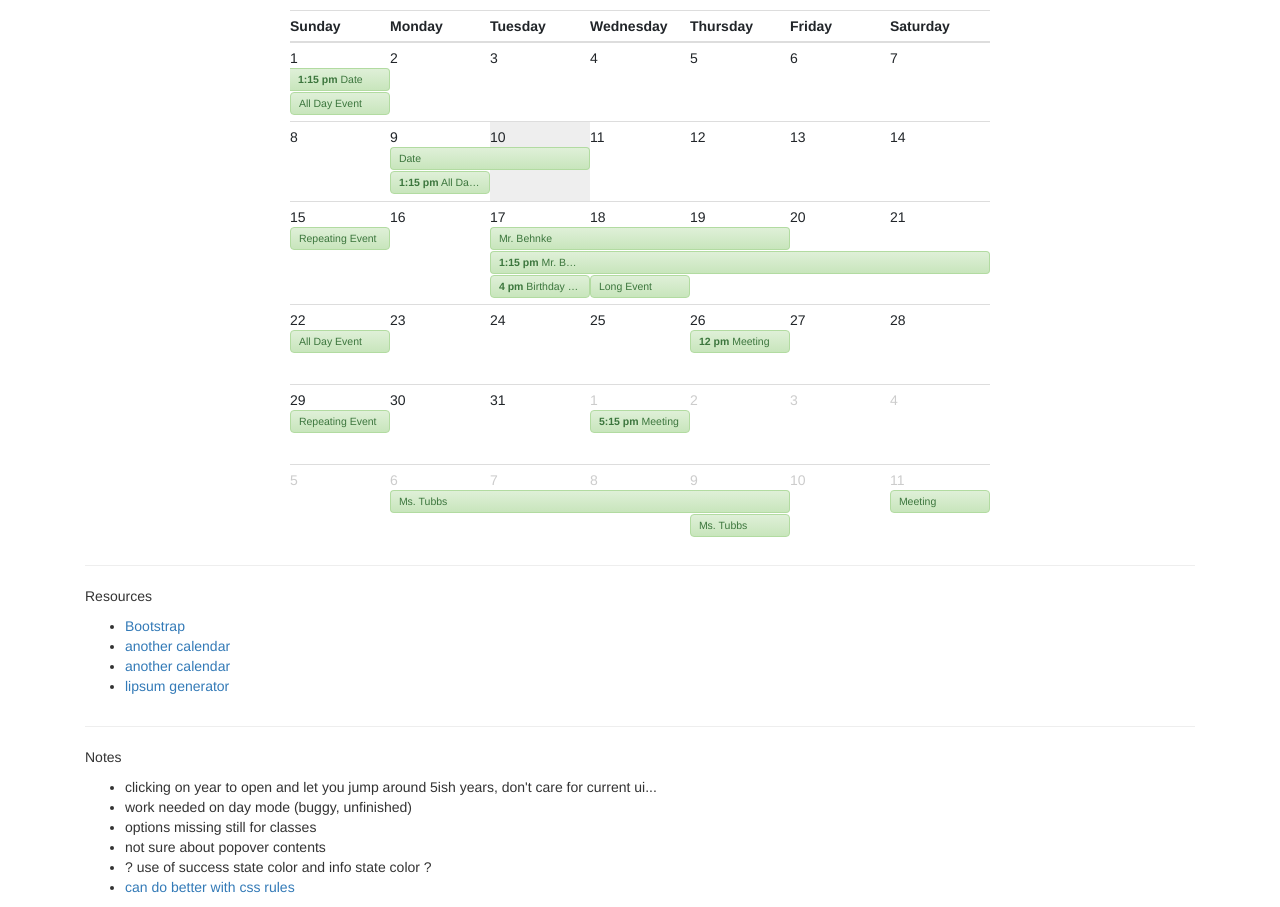
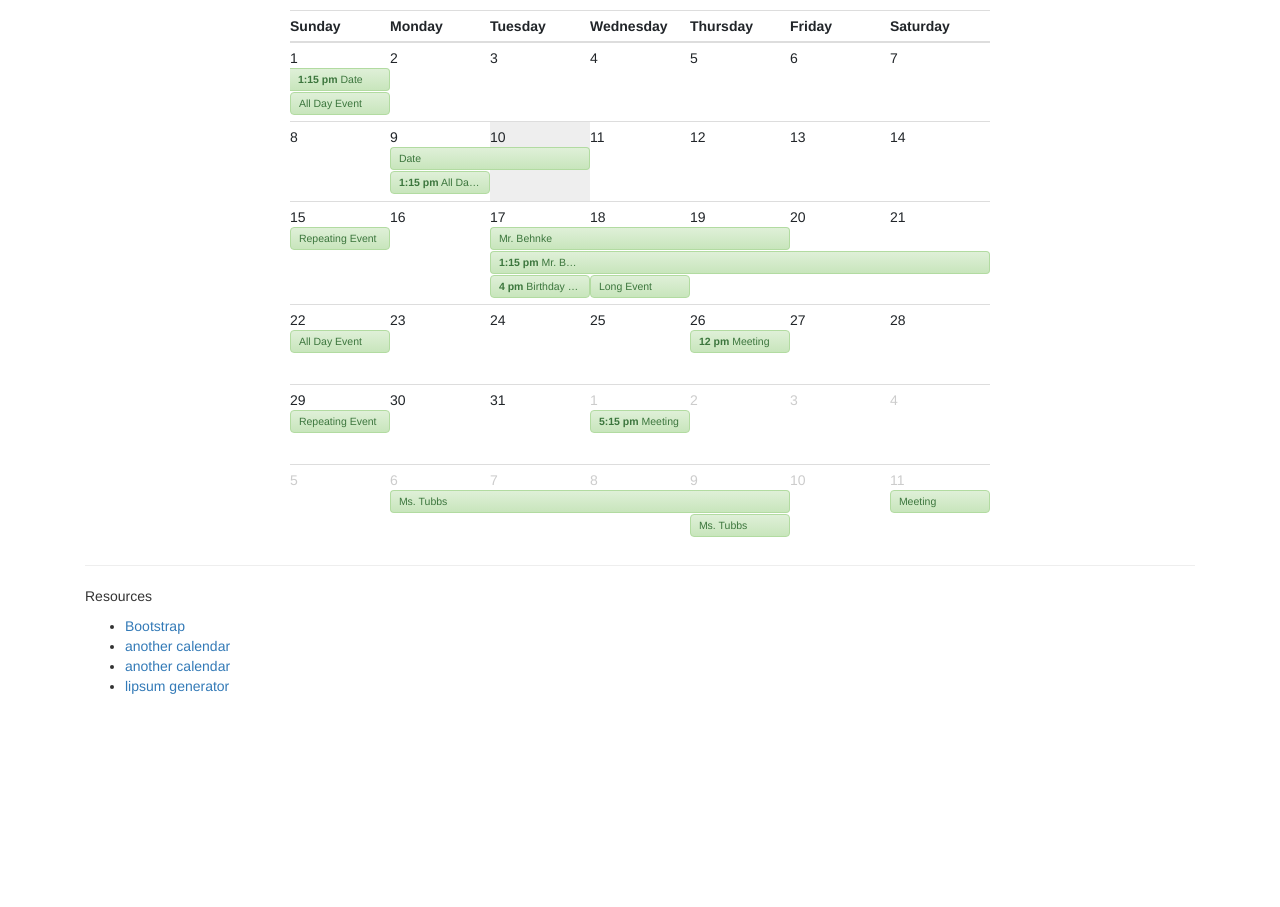
Before and after one commit to Elmo-H/BookInbyLonelyBOY, a website: page index.html in a window 1280 px wide. Shown: the part 132-1039 px from the top of the page. After the commit the page ends 838 px from the top, so only its background shows below. Drawn offline with nearby package versions, Linux system fonts and the light colour scheme.

Commit message:
Initial commit

```diff
--- a/index.html
+++ b/index.html
@@ -1,7 +1,7 @@
 <!DOCTYPE html>
 <html lang="en">
 <head>
-  <title>Bootstrap Example</title>
+  <title>BookIn</title>
   <meta charset="utf-8">
   <meta name="viewport" content="width=device-width, initial-scale=1">
   <link rel="stylesheet" href="https://cdn.jsdelivr.net/npm/bootstrap@4.6.1/dist/css/bootstrap.min.css">
@@ -180,18 +180,7 @@
           <li><a href="http://slipsum.com">lipsum generator</a></li>
         </ul>
       </div>
-      <div class="container">
-        <hr>
-        <p>Notes</p>
-        <ul>
-          <li>clicking on year to open and let you jump around 5ish years, don't care for current ui...</li>
-          <li>work needed on day mode (buggy, unfinished)</li>
-          <li>options missing still for classes</li>
-          <li>not sure about popover contents</li>
-          <li>? use of success state color and info state color ?</li>
-          <li><a href="http://www.reddit.com/r/css/comments/2gvw4n/i_refactored_my_less_to_follow_fats_guidelines/">can do better with css rules</a></li>
-        </ul>
-      </div>
+
         <script src='http://ajax.googleapis.com/ajax/libs/jquery/2.1.1/jquery.min.js'></script>
       <script src='https://maxcdn.bootstrapcdn.com/bootstrap/3.2.0/js/bootstrap.min.js'></script>
 
```
Also changed, not shown: gulpfile.js (added, +19 -0 lines), package.json (added, +23 -0 lines), 1 other file.
